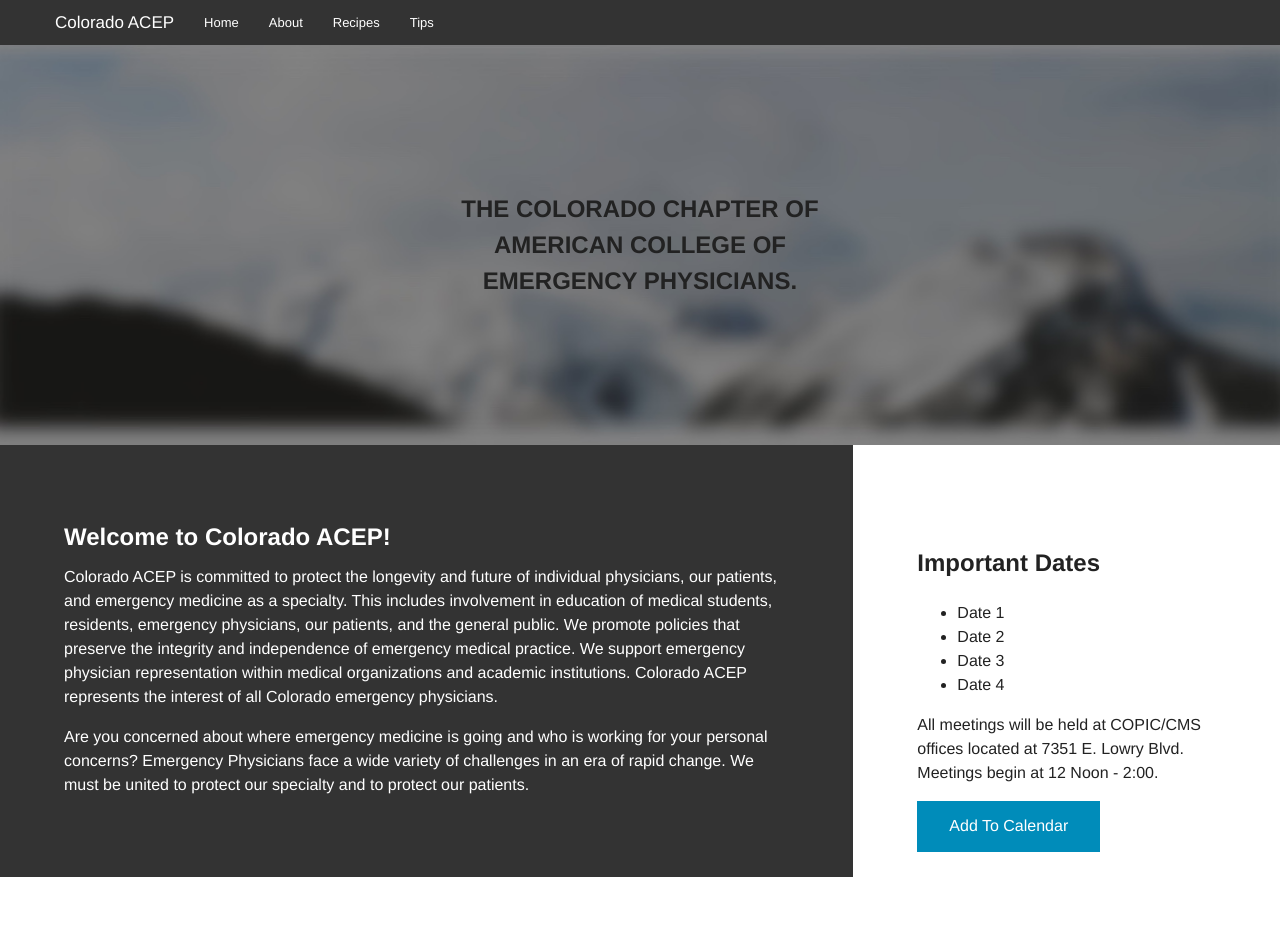
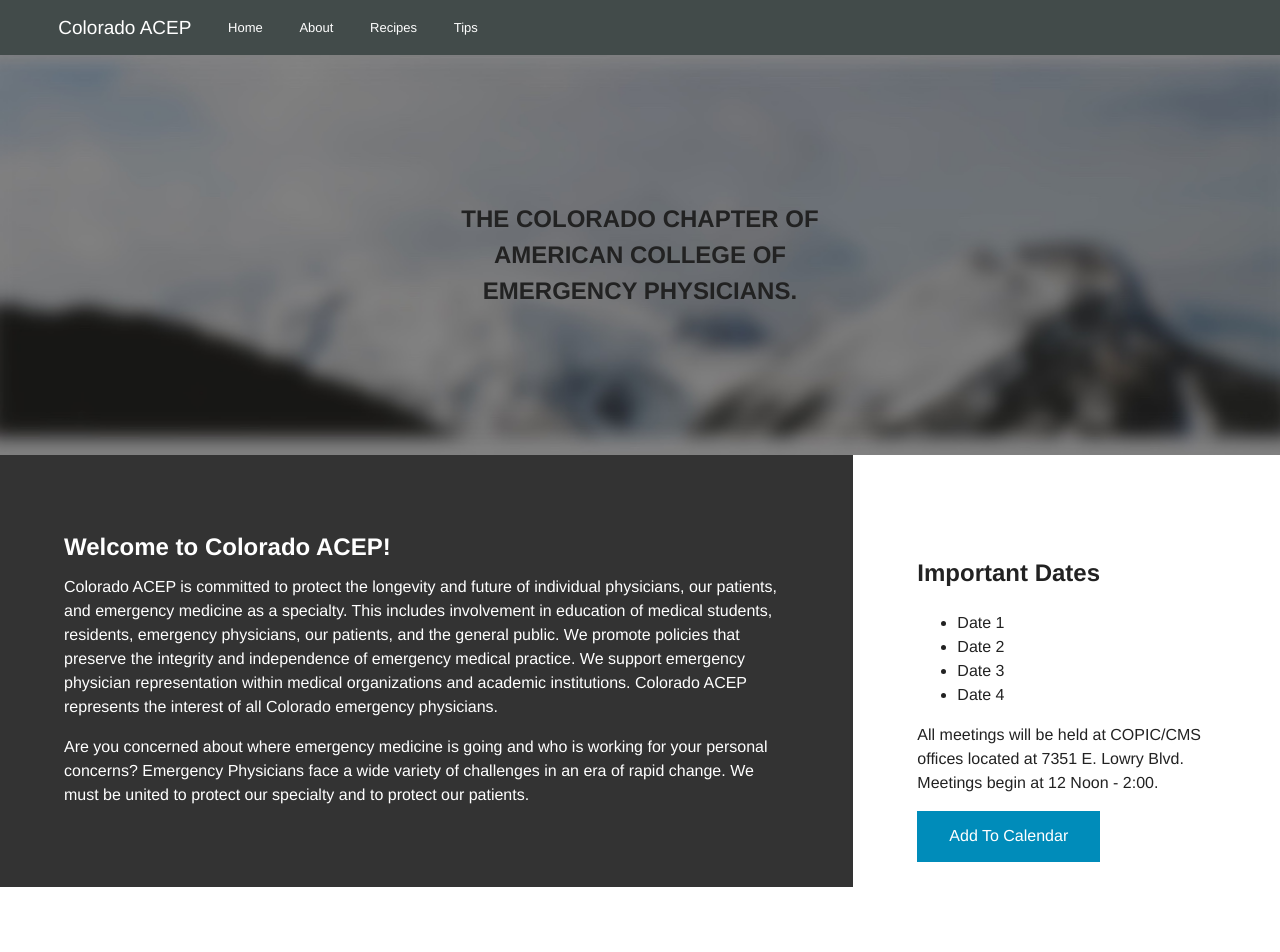
Before and after one commit to pebutler3/coacep, a Jekyll site: the page built from index.html, in a window 1280 px wide and 1400 px high. Shown: the top 952 px of the window. Built offline with Jekyll 4.4.1, drawn with Linux system fonts in a browser that asks for light colours; grey boxes are pictures that could not be loaded.

Commit message:
added top-bar variables for overides

```diff
--- a/_sass/1-plugins/foundation/foundation.scss
+++ b/_sass/1-plugins/foundation/foundation.scss
@@ -2,4 +2,83 @@
 @import "panels";
 @import "buttons";
 @import "forms";
+
+// Top Bar Variables
+
+// Background color for the top bar
+$topbar-bg-color: $gray-90;
+$topbar-bg: $topbar-bg-color;
+
+// Height and margin
+$topbar-height: rem-calc(55);
+
+// Controlling the styles for the title in the top bar
+$topbar-title-weight: $font-weight-normal ;
+$topbar-title-font-size: rem-calc(19) ;
+
+// Set the link colors and styles for top-level nav
+$topbar-link-color: $white ;
+$topbar-link-color-hover: $white ;
+$topbar-link-color-active: $white ;
+$topbar-link-color-active-hover: $white ;
+$topbar-link-weight: $font-weight-normal ;
+$topbar-link-font-size: rem-calc(13) ;
+$topbar-link-hover-lightness: -10% ; // Darken by 10%
+$topbar-link-bg: transparent;
+$topbar-link-bg-hover: $jet ;
+$topbar-link-bg-color-hover: $charcoal ;
+$topbar-link-bg-active: $primary-color ;
+$topbar-link-bg-active-hover: scale-color($primary-color, $lightness: -14%) ;
+$topbar-link-font-family: $body-font-family ;
+$topbar-link-text-transform: none ;
+$topbar-link-padding: ($topbar-height / 3) ;
+$topbar-back-link-size: rem-calc(18) ;
+$topbar-link-dropdown-padding: rem-calc(20) ;
+$topbar-button-font-size: .75rem ;
+$topbar-button-top: 7px ;
+
+// Style the top bar dropdown elements
+$topbar-dropdown-bg: transparent;
+$topbar-dropdown-link-color: $white;
+$topbar-dropdown-link-color-hover: $topbar-link-color-hover ;
+$topbar-dropdown-link-bg: $oil;
+$topbar-dropdown-link-bg-hover: $jet ;
+$topbar-dropdown-link-weight: $font-weight-normal ;
+$topbar-dropdown-toggle-size: 5px ;
+$topbar-dropdown-toggle-color: $white ;
+$topbar-dropdown-toggle-alpha: .4 ;
+
+$topbar-dropdown-label-color: $monsoon ;
+$topbar-dropdown-label-text-transform: uppercase ;
+$topbar-dropdown-label-font-weight: $font-weight-bold ;
+$topbar-dropdown-label-font-size: rem-calc(10) ;
+$topbar-dropdown-label-bg: $oil ;
+
+// Top menu icon styles
+$topbar-menu-link-transform: uppercase ;
+$topbar-menu-link-font-size: rem-calc(13) ;
+$topbar-menu-link-weight: $font-weight-bold ;
+$topbar-menu-link-color: $white ;
+$topbar-menu-icon-color: $white ;
+$topbar-menu-link-color-toggled: $jumbo ;
+$topbar-menu-icon-color-toggled: $jumbo ;
+$topbar-menu-icon-position: $opposite-direction ; // Change to $default-float for a left menu icon
+
+// Transitions and breakpoint styles
+$topbar-transition-speed: 300ms ;
+// Using rem-calc for the below breakpoint causes issues with top bar
+$topbar-breakpoint: #{lower-bound($medium-range)} ; // Change to 9999px for always mobile layout
+$topbar-media-query: "#{$screen} and (min-width:#{lower-bound($topbar-breakpoint)})" ;
+
+// Top-bar input styles
+$topbar-input-height: rem-calc(28) ;
+
+// Divider Styles
+$topbar-divider-border-bottom: solid 1px scale-color($topbar-bg-color, $lightness: 13%) ;
+$topbar-divider-border-top: solid 1px scale-color($topbar-bg-color, $lightness: -50%) ;
+
+// Sticky Class
+$topbar-sticky-class: ".sticky" ;
+$topbar-arrows: true ; //Set false to remove the triangle icon from the menu item
+$topbar-dropdown-arrows: true ; //Set false to remove the \00bb >> text from dropdown subnavigation li
 @import "top-bar";
```
